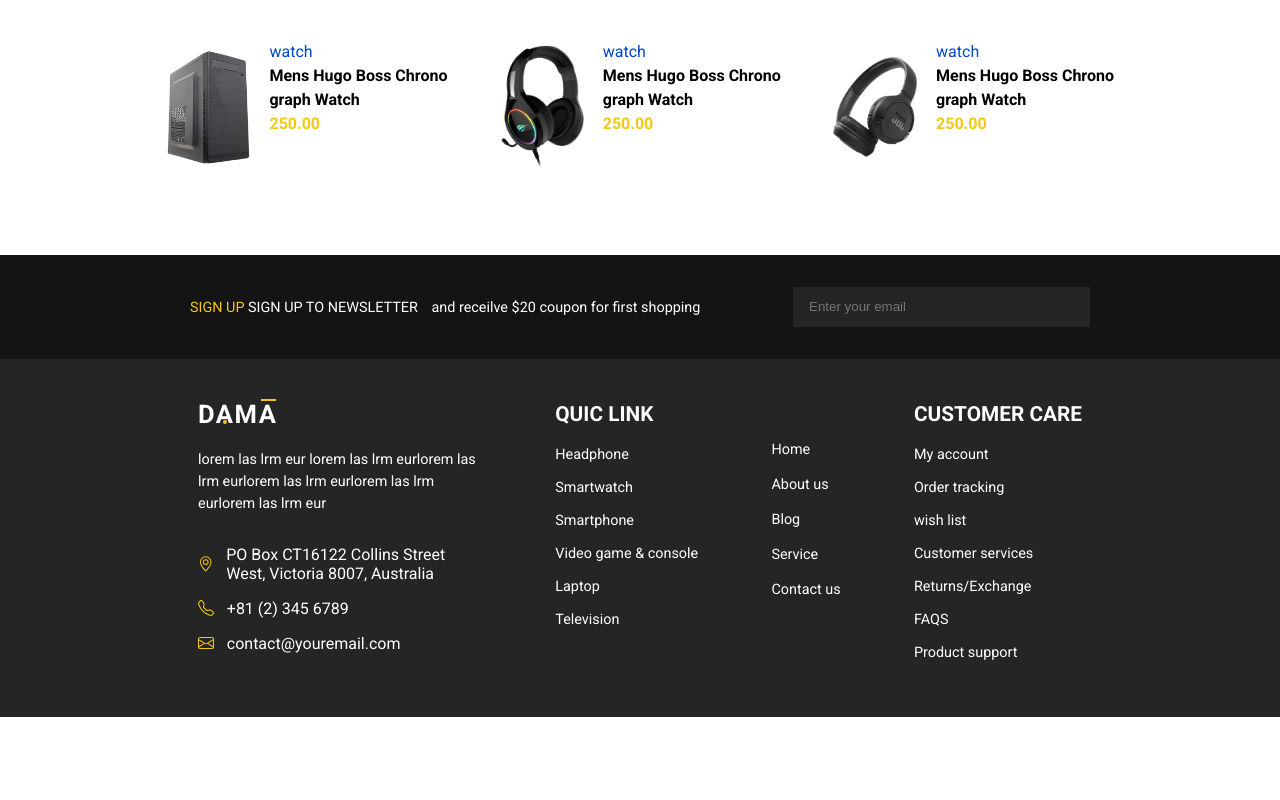
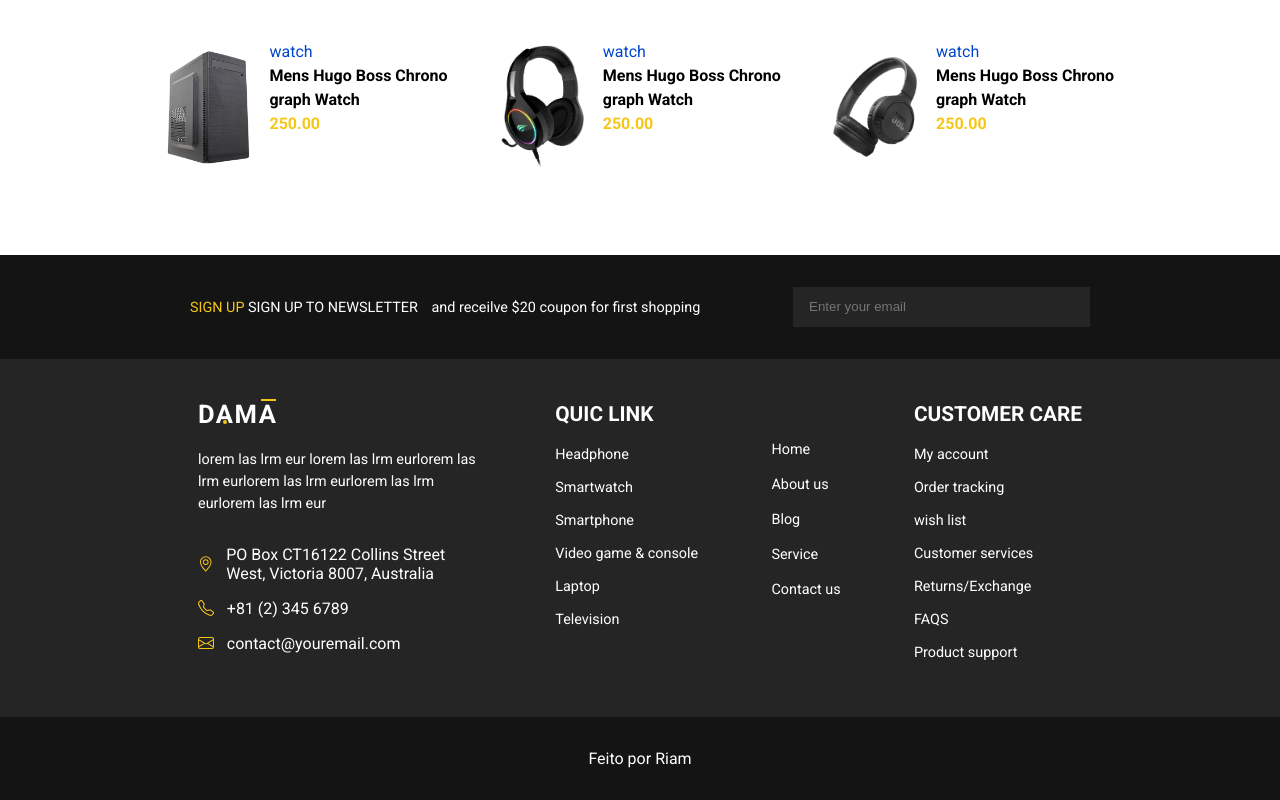
Before and after one commit to riamxpp/DAMA, a React (Create React App) app: page / in a window 1280 px wide. Shown: the part 2789-3589 px from the top of the page. Before the commit the page ends 3506 px from the top, so only its background shows below. Built offline with nearby package versions, Linux system fonts and the light colour scheme.

Commit message:
Criando Footer final e finalizando

```diff
--- a/src/components/Footer/Footer.tsx
+++ b/src/components/Footer/Footer.tsx
@@ -1,4 +1,5 @@
 import React from "react";
+import FooterFinal from "./FooterFinal";
 import FooterInitial from "./FooterInitial";
 import FooterPrincipal from "./FooterPrincipal";
 
@@ -7,6 +8,7 @@ const Footer = () => {
     <>
       <FooterInitial />
       <FooterPrincipal />
+      <FooterFinal />
     </>
   );
 };
--- /dev/null
+++ b/src/components/Footer/FooterFinal.tsx
@@ -0,0 +1,21 @@
+import React from "react";
+import {
+  FooterFinalFooter,
+  FooterFinalLink,
+  FooterFinalTexto,
+} from "./FooterFinalStyles";
+
+const FooterFinal = () => {
+  return (
+    <FooterFinalFooter>
+      <FooterFinalTexto>
+        Feito por{" "}
+        <FooterFinalLink href="https://github.com/riamxpp">
+          Riam
+        </FooterFinalLink>
+      </FooterFinalTexto>
+    </FooterFinalFooter>
+  );
+};
+
+export default FooterFinal;
--- /dev/null
+++ b/src/components/Footer/FooterFinalStyles.ts
@@ -0,0 +1,24 @@
+import styled from "styled-components";
+import { colors } from "../../colors";
+
+const FooterFinalFooter = styled.footer`
+  width: 100%;
+  padding: 1rem 0;
+  background: ${colors.initialHeader};
+  color: ${colors.PrimaryTextColor};
+  font-family: "Roboto", sans-serif;
+`;
+
+const FooterFinalTexto = styled.p`
+  text-align: center;
+`;
+
+const FooterFinalLink = styled.a`
+  color: ${colors.PrimaryTextColor};
+  text-decoration: none;
+  &:hover {
+    color: ${colors.amareloDetalhes};
+  }
+`;
+
+export { FooterFinalFooter, FooterFinalTexto, FooterFinalLink };
```
